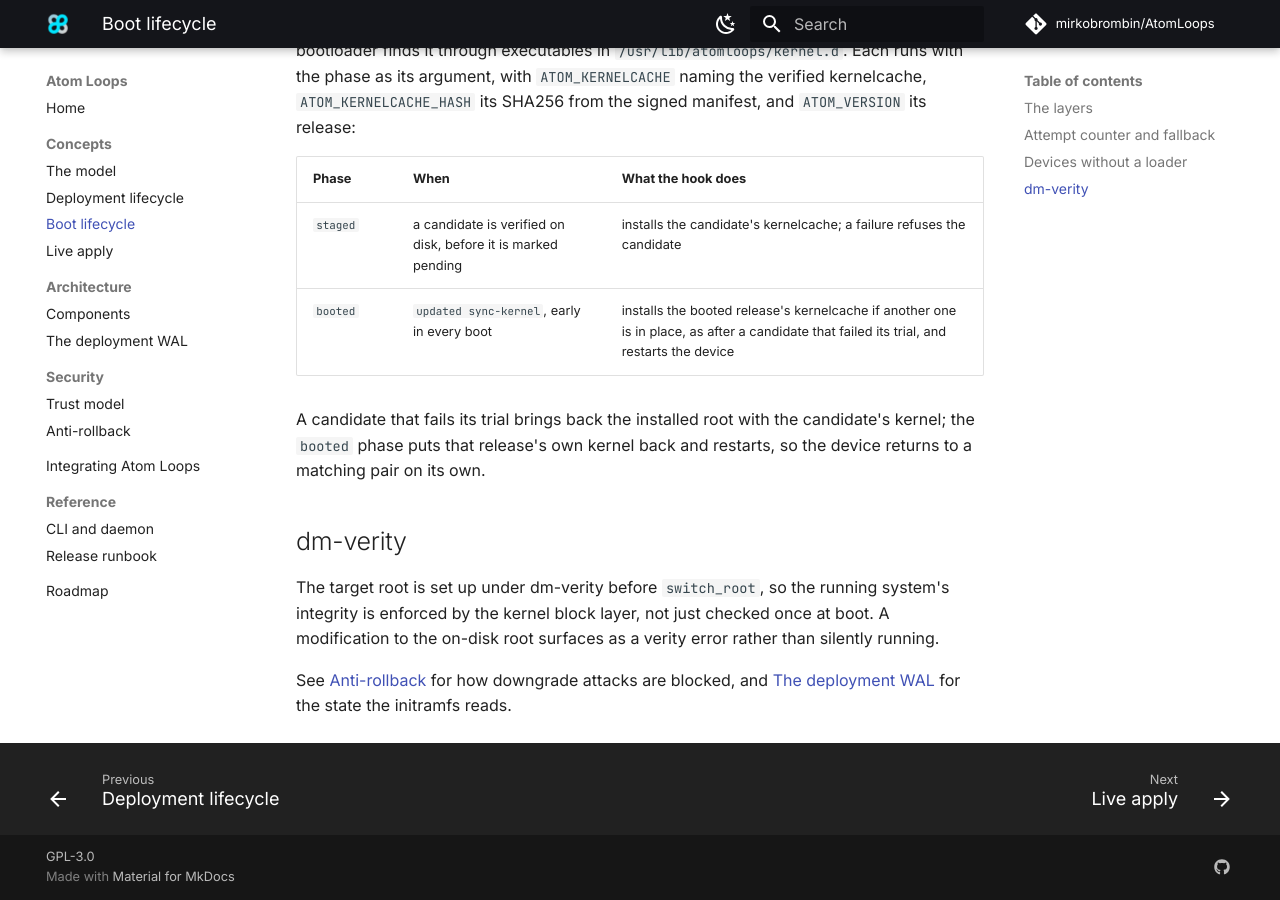
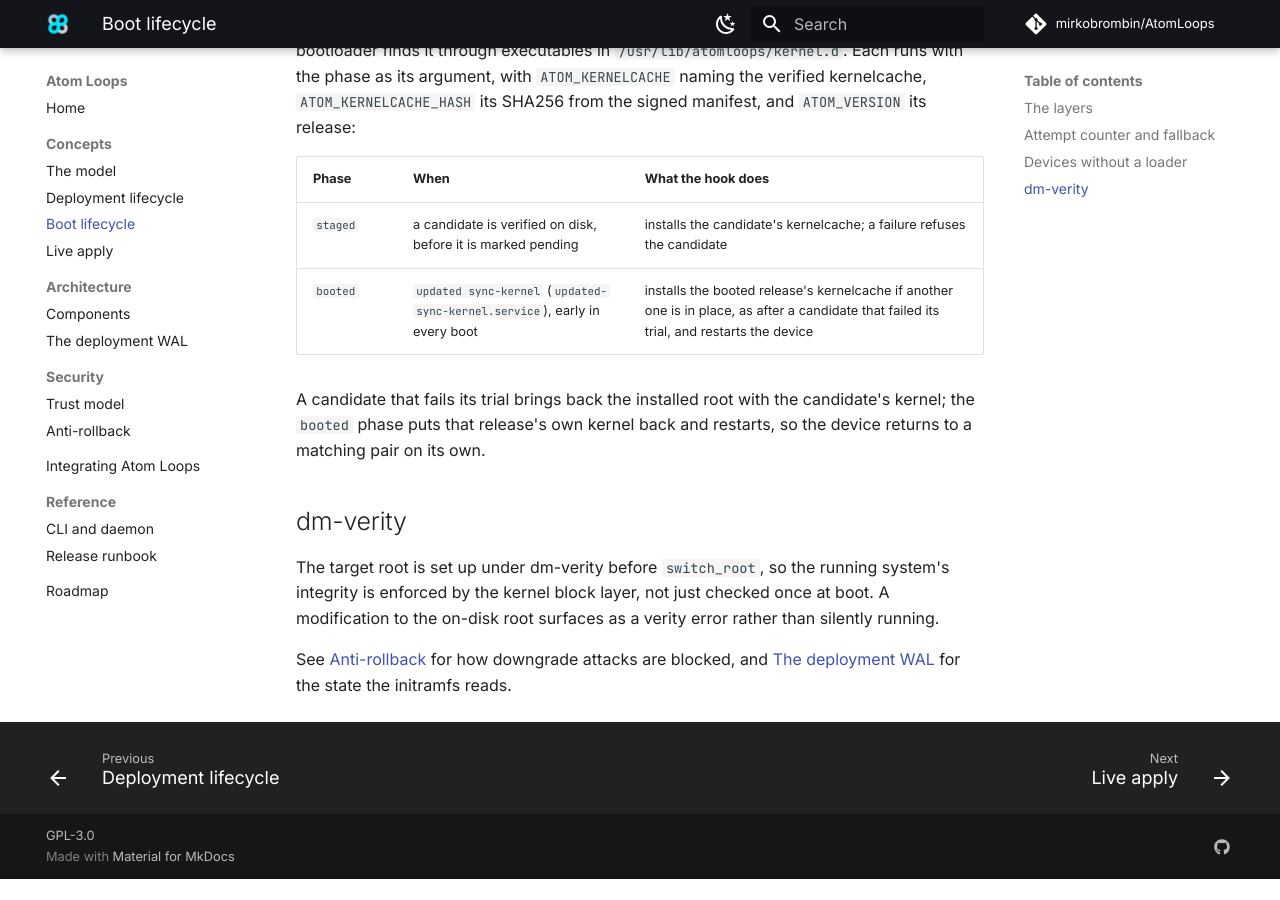
Before and after one commit to mirkobrombin/AtomLoops, an MkDocs documentation site: the page built from docs/concepts/boot.md, in a window 1280 px wide and 900 px high, scrolled down 1843 px. Built offline with MkDocs 1.6.1 and Material for MkDocs 9.7.7, drawn with Linux system fonts in a browser that asks for light colours; comment, search, counter and statistics services are not loaded; after the commit the page ends 2722 px from its top, so only the background shows below that.

```diff
--- a/docs/concepts/boot.md
+++ b/docs/concepts/boot.md
@@ -53,7 +53,7 @@ and `ATOM_VERSION` its release:
 | Phase | When | What the hook does |
 |---|---|---|
 | `staged` | a candidate is verified on disk, before it is marked pending | installs the candidate's kernelcache; a failure refuses the candidate |
-| `booted` | `updated sync-kernel`, early in every boot | installs the booted release's kernelcache if another one is in place, as after a candidate that failed its trial, and restarts the device |
+| `booted` | `updated sync-kernel` (`updated-sync-kernel.service`), early in every boot | installs the booted release's kernelcache if another one is in place, as after a candidate that failed its trial, and restarts the device |
 
 A candidate that fails its trial brings back the installed root with the
 candidate's kernel; the `booted` phase puts that release's own kernel back and
```
Also changed, not shown: 1 other file.
